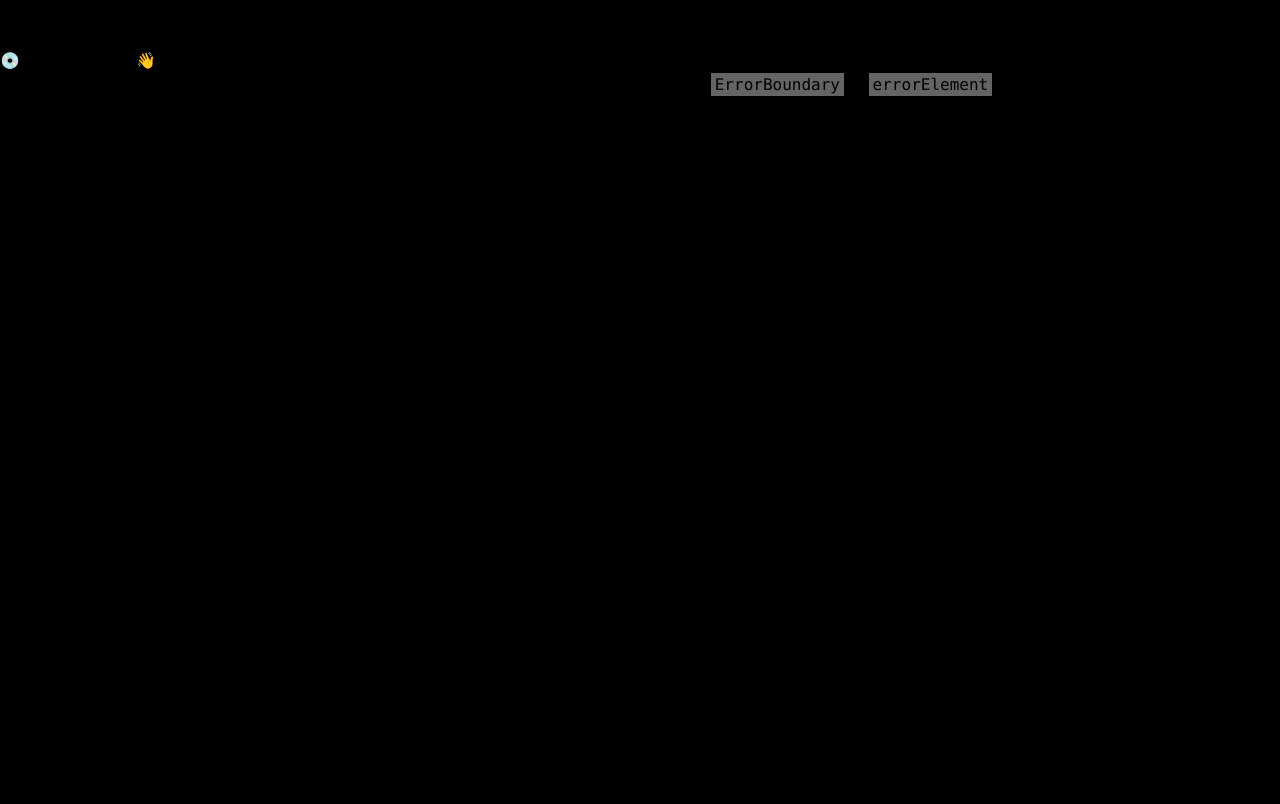
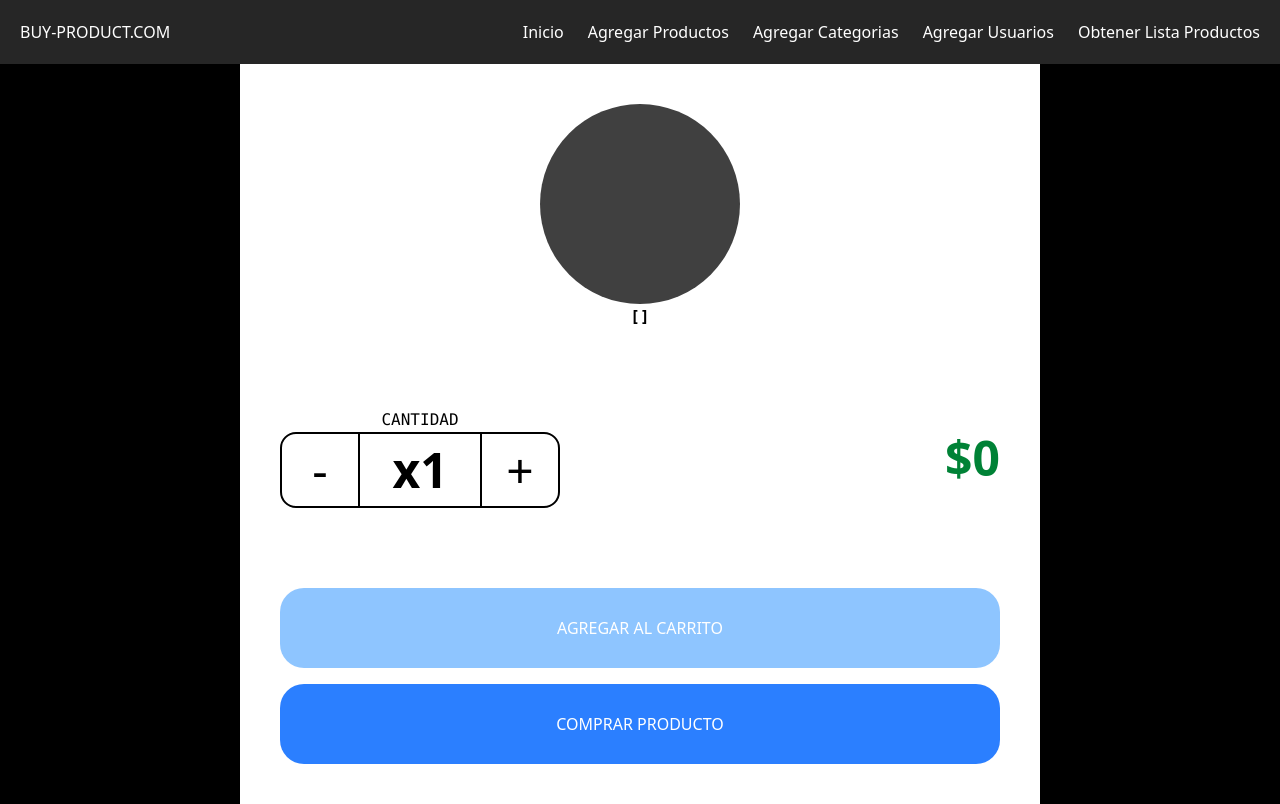
Before and after one commit to SantiagusOK/Proyecto-e-commerce, a React (Vite) app in the folder frontend/: page /itemBuy/1 in a window 1280 px wide. Before the commit this address had no page. Built offline with nearby package versions, Linux system fonts and the light colour scheme; no server answers.

Commit message:
pagina inicio casi lista

```diff
--- /dev/null
+++ b/frontend/src/assets/components/ItemProduct.tsx
@@ -0,0 +1,24 @@
+import { NavLink } from "react-router-dom"
+
+interface productData{
+    id:number,
+    name:string,
+    price:number
+}
+const ItemProducts=({id,name,price}:productData)=>{
+    return(
+        <NavLink to={"/itemBuy/"+String(id)} className="w-215 bg-white p-3 rounded-2xl flex items-center transition duration-300  hover:bg-blue-200 hover:scale-104 cursor-pointer border-2 ">
+            <div className="flex items-center space-x-4 ">
+               <div className="bg-neutral-400 rounded-full w-30 h-30 flex items-center justify-center text-4xl font-extrabold ">
+                {name[0]}
+               </div>
+               <div>
+                <h1 className="text-2xl font-bold">{name} </h1>
+                <h1 className="text-2xl text-green-700 font-extrabold">${price} </h1>
+               </div>
+            </div>
+        </NavLink>
+    )
+}
+
+export default ItemProducts
--- a/frontend/src/assets/components/NavBar.tsx
+++ b/frontend/src/assets/components/NavBar.tsx
@@ -21,6 +21,8 @@ export default function MyNavBar(){
         <div className="bg-neutral-800  text-white flex justify-between p-5">
             <h1>BUY-PRODUCT.COM</h1>
             <nav className="space-x-6">
+                {/* pagina inicio */}
+                <MyNavLink router={"/inicio"} tittle={"Inicio"} />
                 {/* //crear productos */}
                 <MyNavLink router={"/"} tittle={"Agregar Productos"}/>
                 {/* //crear categorias */}
@@ -30,9 +32,7 @@ export default function MyNavBar(){
                 {/* obtener productos + categoria */}
                 <MyNavLink router={"/productsCategoriePage"} tittle={"Obtener Lista Productos"}/>
 
-
             </nav>
-
         </div>
     )
 }
--- /dev/null
+++ b/frontend/src/assets/pages/inicio.tsx
@@ -0,0 +1,73 @@
+import { useEffect, useState } from "react"
+import ItemProducts from "../components/ItemProduct"
+
+interface ProductsData{
+    id:number,
+    name:string,
+    price:number
+}
+
+interface CategorieData{
+    id:number,
+    name:string
+}
+
+const Inicio = () => {
+    const[produtsList, setProductsList] = useState<ProductsData[]>([])
+    const[categorieList, setCategorieList] = useState<CategorieData[]>([])
+
+    useEffect(()=>{
+        GetAllProducts()
+        GetAllCategories()
+    },[])
+
+    const GetAllProducts=()=>{
+        fetch("http://localhost:8000/products/getAllProducts+categories")
+        .then((value)=>value.json())
+        .then((data)=>setProductsList(data))
+    }
+
+    const GetAllCategories=()=>{
+        fetch("http://localhost:8000/categories/")
+        .then((value)=>value.json())
+        .then((data)=>setCategorieList(data))
+    }
+
+    return(
+        <div className="p-10 space-y-10 flex flex-col items-center">
+            <div className="w-full justify-between flex items-center 0">
+                {/* BARRA BUSQUEDA  + BOTON BUSCAR*/}
+                <div>
+                    <input className="bg-white w-80 p-2 rounded-l-2xl border-neutral-500 border-1" type="search"  name="" id="" />
+                    {/* BOTON BUSCAR */}
+                    <input className="bg-white p-2 border-1 w-fit text-center border-neutral-500 rounded-r-2xl cursor-pointer hover:hover:bg-blue-400 " type="button" value="BUSCAR" />
+                </div>
+                {/* TEXTO  + BOTON CATEGORIA*/}
+                <div className="flex space-x-2 h-fit">
+                    <h1 className="text-white">Categoria:</h1>
+                    <select className="bg-white w-50" >
+                        <option value="">TODOS</option>
+                        {categorieList.map((categorie)=>(
+                            <option value={categorie.id}>{categorie.name.toUpperCase()}</option>
+                        ))}
+                    </select>
+                </div>
+            </div>
+
+            {/* RESULTADOS DE PRODUCTOS */}
+
+            <div className=" space-y-3">
+
+                {produtsList.map((products)=>(
+                    <ItemProducts id={products.id} name={products.name} price={products.price}/>
+                ))}
+
+            </div>
+
+
+        </div>
+    )
+
+}
+
+export default Inicio
--- /dev/null
+++ b/frontend/src/assets/pages/itemEdit.tsx
@@ -0,0 +1,93 @@
+import { useEffect, useState } from "react"
+import { NavLink, useParams } from "react-router-dom"
+
+const ItemBuy = () =>{
+
+    const [name, setName] = useState<string>("")
+    const [categorie, setCategorie] = useState<string>("")
+    const [amount, setAmount] = useState<number>(1)
+
+    const [price, setPrice] = useState<number>(0)
+    const [total, setTotal] = useState<number>(0)
+    const {id} = useParams()
+
+    const limitAmout = 15
+    const minorLimitAmout=1
+
+
+    useEffect(()=>{
+        fetch("http://localhost:8000/products/"+id)
+        .then((value)=>value.json())
+        .then((data)=>{
+            setCategorie(data[0].categorie.name)
+            setName(data[0].name)
+            setPrice(data[0].price)
+            setTotal(data[0].price)
+        })
+    },[])
+
+    const ButtonFuncionAdd=()=>{
+        if(amount<limitAmout){
+            setAmount(amount+1)
+            setTotal(prevTotal => parseFloat((prevTotal + price).toFixed(2)));
+        } else if(amount>=limitAmout){
+            setAmount(limitAmout)
+        }
+    }
+
+    const ButtonFuncionDelete=()=>{
+        if(amount>minorLimitAmout){
+            setAmount(amount-1)
+            setTotal(prevTotal => parseFloat((prevTotal - price).toFixed(2)));
+        } else if(amount<=minorLimitAmout){
+            setAmount(minorLimitAmout)
+        }
+    }
+
+
+    return(
+        <div className="basis-full flex items-center justify-center">
+            {/* CUADRADO */}
+            <div className=" flex flex-col bg-white h-fit w-200 space-y-20 p-10">
+
+                {/* FOTO */}
+                <div className="flex flex-col items-center ">
+                    <div className="w-50 h-50 bg-neutral-700 rounded-full flex items-center justify-center text-6xl text-white">
+                        {name[0]}
+                    </div>
+                    <div className="flex flex-col items-center ">
+                        <h1 className="text-4xl font-extrabold">{name}</h1>
+                        <h1 className="font-black">[ {categorie} ]</h1>
+                    </div>
+                </div>
+
+                {/* BOTONES DE CANTIDAD */}
+                <div className="flex justify-between items-center">
+                    <div className="flex flex-col items-center">
+                        <h1 className="font-mono">CANTIDAD</h1>
+                        <div className="flex justify-center items-center flex-row-reverse">
+                            <input className="text-5xl w-20  rounded-r-2xl border-2 text-center cursor-pointer p-3 border-black active:bg-black active:text-white " type="button" value={"+"} onClick={ButtonFuncionAdd} />
+                            <h1 className="text-5xl w-30 text-center border-y-2 font-bold p-3 ">x{amount}</h1>
+                            <input className="text-5xl w-20  rounded-l-2xl border-2 text-center cursor-pointer p-3 border-black active:bg-black active:text-white" type="button" value={"-"} onClick={ButtonFuncionDelete} />
+                        </div>
+                    </div>
+                    <h1 className="font-bold text-5xl text-green-700">${total}</h1>
+                </div>
+
+                {/* BOTONES DE COMPRA O CARRITO */}
+                <div className="space-y-4">
+                    <NavLink to={""} className="h-20 rounded-3xl font-medium cursor-pointer flex items-center justify-center bg-blue-300 text-white transition duration-300 hover:scale-105" >
+                        AGREGAR AL CARRITO
+                    </NavLink>
+                    <NavLink to={""} className="h-20 rounded-3xl  2 font-medium cursor-pointer flex items-center justify-center bg-blue-500 text-white transition duration-300 hover:scale-105" >
+                        COMPRAR PRODUCTO
+                    </NavLink>
+                </div>
+
+            </div>
+
+        </div>
+    )
+}
+
+export default ItemBuy
```
Also changed, not shown: frontend/src/assets/routers/router.tsx (+10 -0 lines), 2 other files (tests, documents, lock files or other folders).
